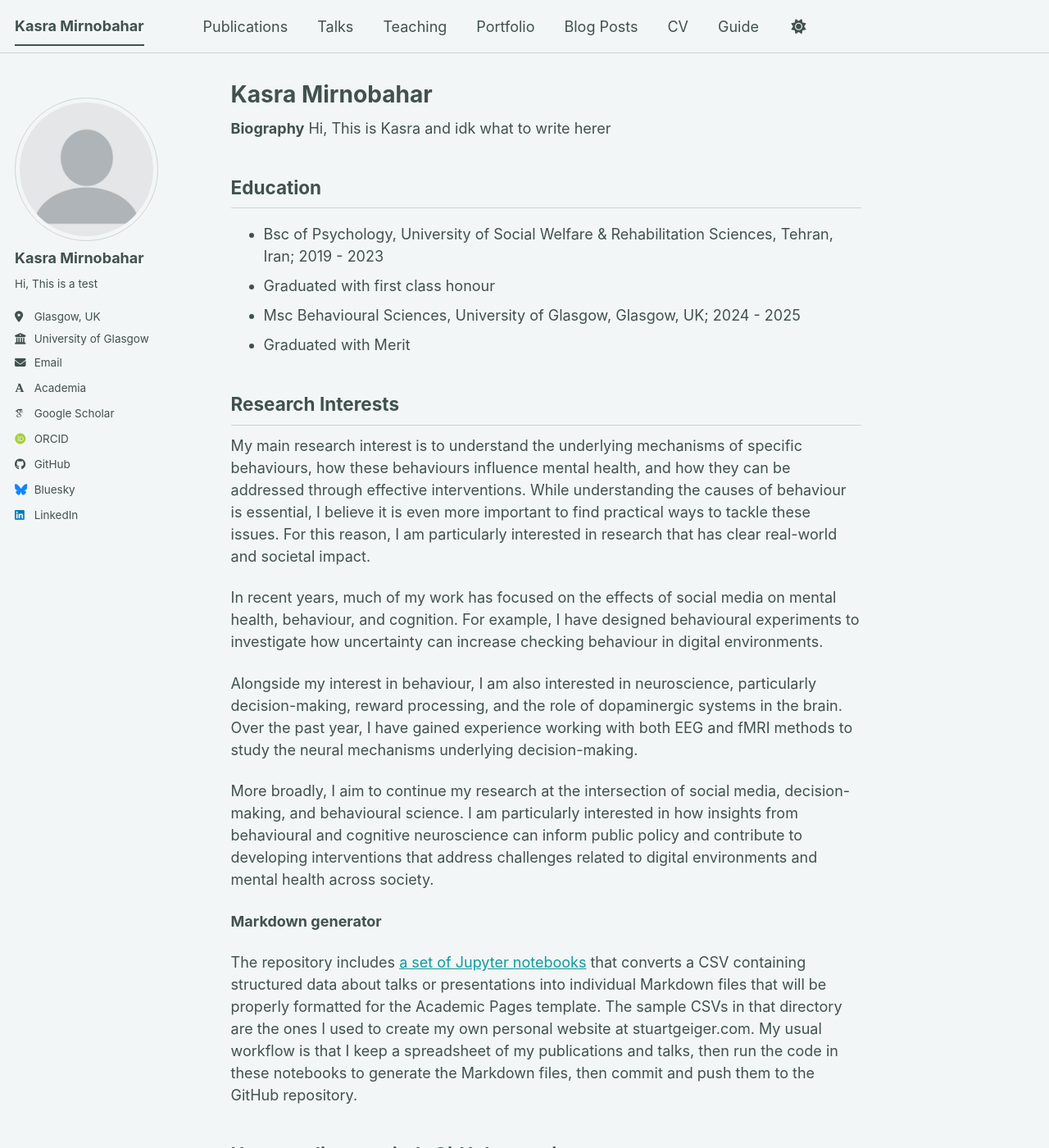
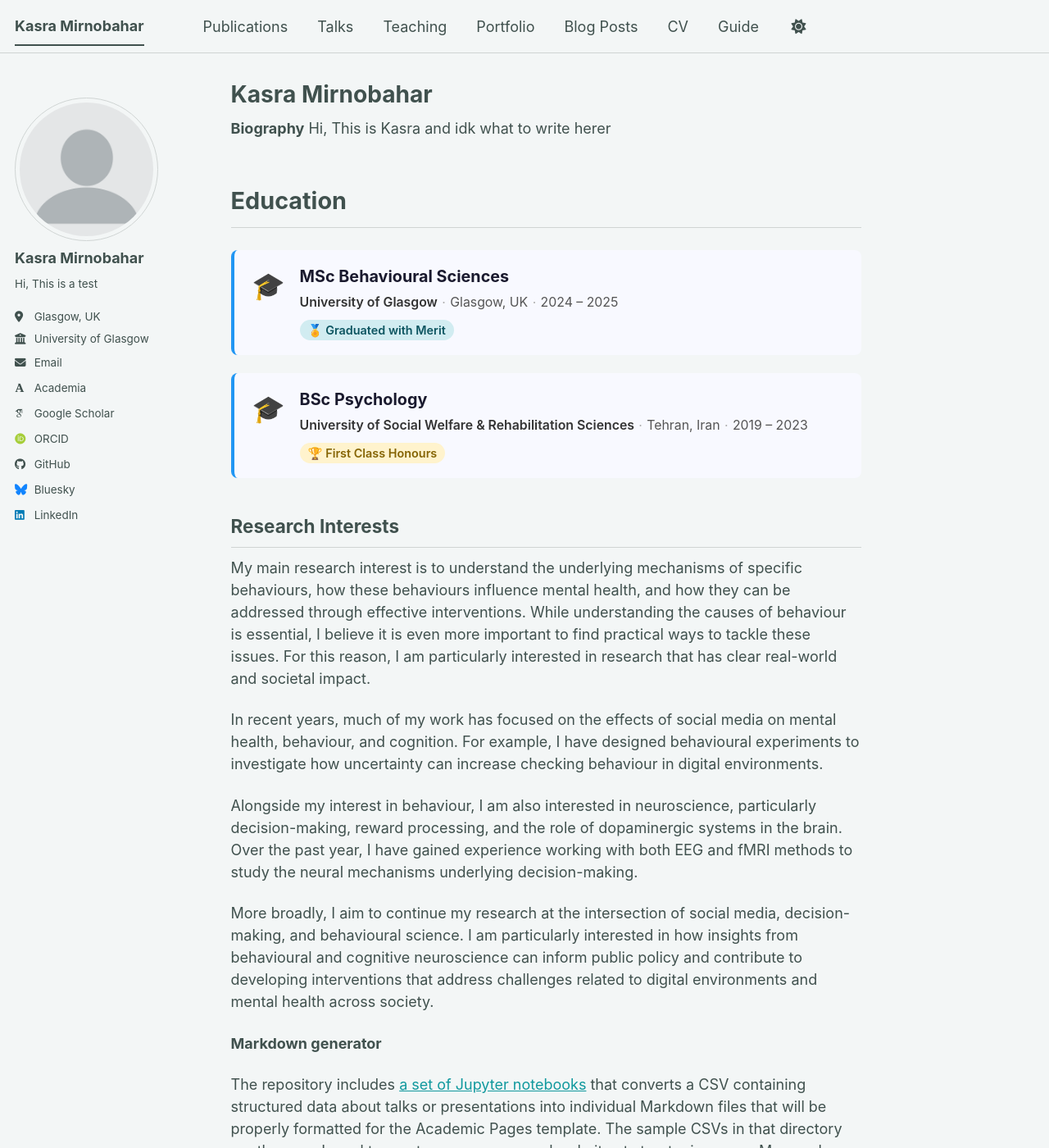
Before and after one commit to KasraMirnobahar/KasraMirnobahar.github.io, a Jekyll site: the page built from _pages/about.md, in a window 1280 px wide and 1400 px high. Shown: the whole window at 82% size. Built offline with Jekyll 4.4.1, drawn with Linux system fonts in a browser that asks for light colours; some web fonts are replaced; a script bundle is joined from its source files by our own code; library files that are not in the unit come from our copies; some of the changed lines change nothing that is shown.

Commit message:
about.md

```diff
--- a/_pages/about.md
+++ b/_pages/about.md
@@ -13,12 +13,102 @@ Hi, This is Kasra and idk what to write herer
 
 
 
-Education
-------
-* Bsc of Psychology, University of Social Welfare & Rehabilitation Sciences, Tehran, Iran; 2019 - 2023
-* Graduated with first class honour
-* Msc Behavioural Sciences, University of Glasgow, Glasgow, UK; 2024 - 2025
-* Graduated with Merit
+<section class="edu-section">
+  <h2 class="edu-heading">Education</h2>
+
+  <div class="edu-timeline">
+
+    <div class="edu-item">
+      <div class="edu-icon">🎓</div>
+      <div class="edu-content">
+        <div class="edu-degree">MSc Behavioural Sciences</div>
+        <div class="edu-meta">
+          <span class="edu-school">University of Glasgow</span>
+          <span class="edu-dot">·</span>
+          <span class="edu-location">Glasgow, UK</span>
+          <span class="edu-dot">·</span>
+          <span class="edu-year">2024 – 2025</span>
+        </div>
+        <div class="edu-honour merit">🏅 Graduated with Merit</div>
+      </div>
+    </div>
+
+    <div class="edu-item">
+      <div class="edu-icon">🎓</div>
+      <div class="edu-content">
+        <div class="edu-degree">BSc Psychology</div>
+        <div class="edu-meta">
+          <span class="edu-school">University of Social Welfare & Rehabilitation Sciences</span>
+          <span class="edu-dot">·</span>
+          <span class="edu-location">Tehran, Iran</span>
+          <span class="edu-dot">·</span>
+          <span class="edu-year">2019 – 2023</span>
+        </div>
+        <div class="edu-honour first">🏆 First Class Honours</div>
+      </div>
+    </div>
+
+  </div>
+</section>
+
+<style>
+.edu-section { margin: 2rem 0; }
+
+.edu-heading {
+  font-size: 1.6rem;
+  font-weight: 700;
+  border-bottom: 2px solid #2196f3;
+  padding-bottom: 0.4rem;
+  margin-bottom: 1.5rem;
+}
+
+.edu-timeline { display: flex; flex-direction: column; gap: 1.2rem; }
+
+.edu-item {
+  display: flex;
+  align-items: flex-start;
+  gap: 1rem;
+  background: #f8f9ff;
+  border-left: 4px solid #2196f3;
+  border-radius: 8px;
+  padding: 1rem 1.2rem;
+  transition: transform 0.2s, box-shadow 0.2s;
+}
+.edu-item:hover {
+  transform: translateX(4px);
+  box-shadow: 0 4px 16px rgba(33,150,243,0.12);
+}
+
+.edu-icon { font-size: 1.8rem; margin-top: 2px; }
+
+.edu-degree { font-size: 1.1rem; font-weight: 700; color: #1a1a2e; }
+
+.edu-meta {
+  font-size: 0.88rem;
+  color: #555;
+  margin-top: 0.25rem;
+  display: flex;
+  flex-wrap: wrap;
+  gap: 0.3rem;
+  align-items: center;
+}
+
+.edu-school { font-weight: 600; color: #333; }
+.edu-dot { color: #aaa; }
+
+.edu-honour {
+  display: inline-block;
+  margin-top: 0.5rem;
+  font-size: 0.8rem;
+  font-weight: 600;
+  padding: 2px 10px;
+  border-radius: 20px;
+}
+.edu-honour.first  { background: #fff3cd; color: #856404; }
+.edu-honour.merit  { background: #d1ecf1; color: #0c5460; }
+</style>
+
+
 
 Research Interests
 ------
```
